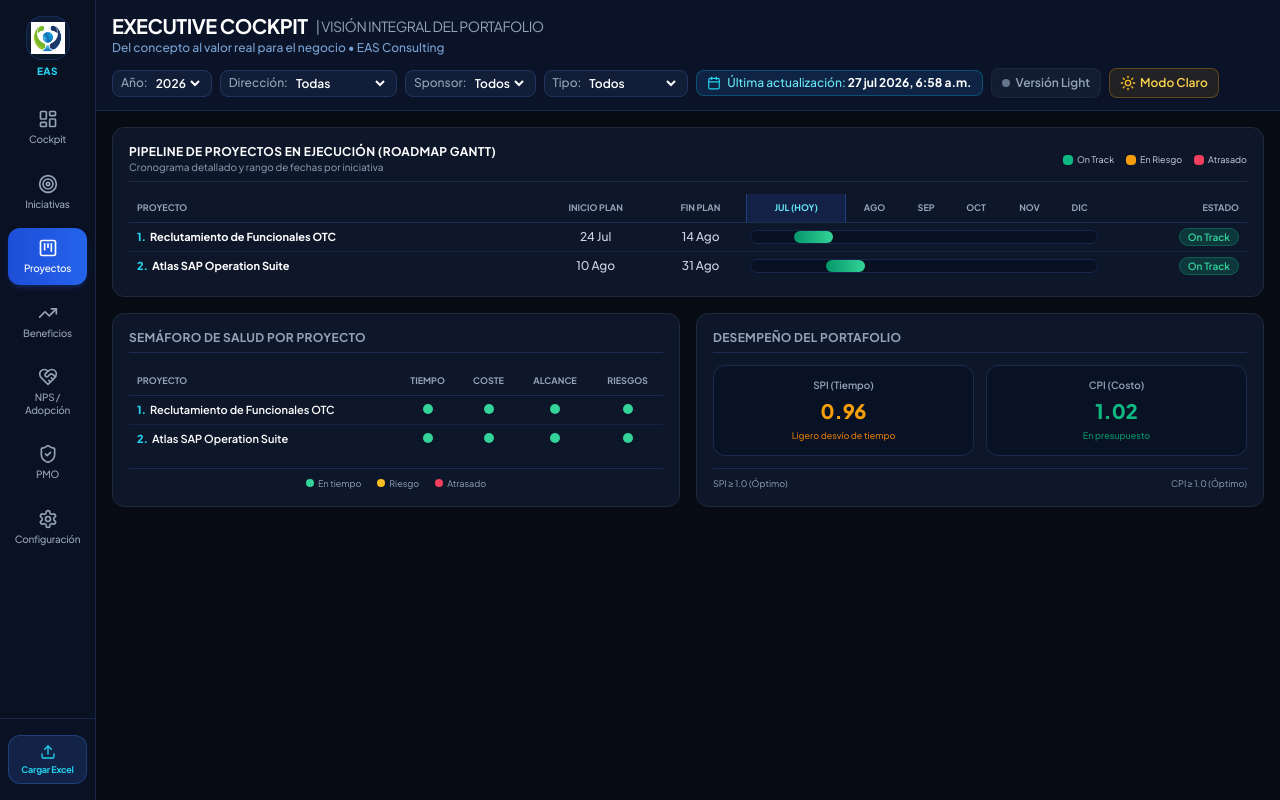
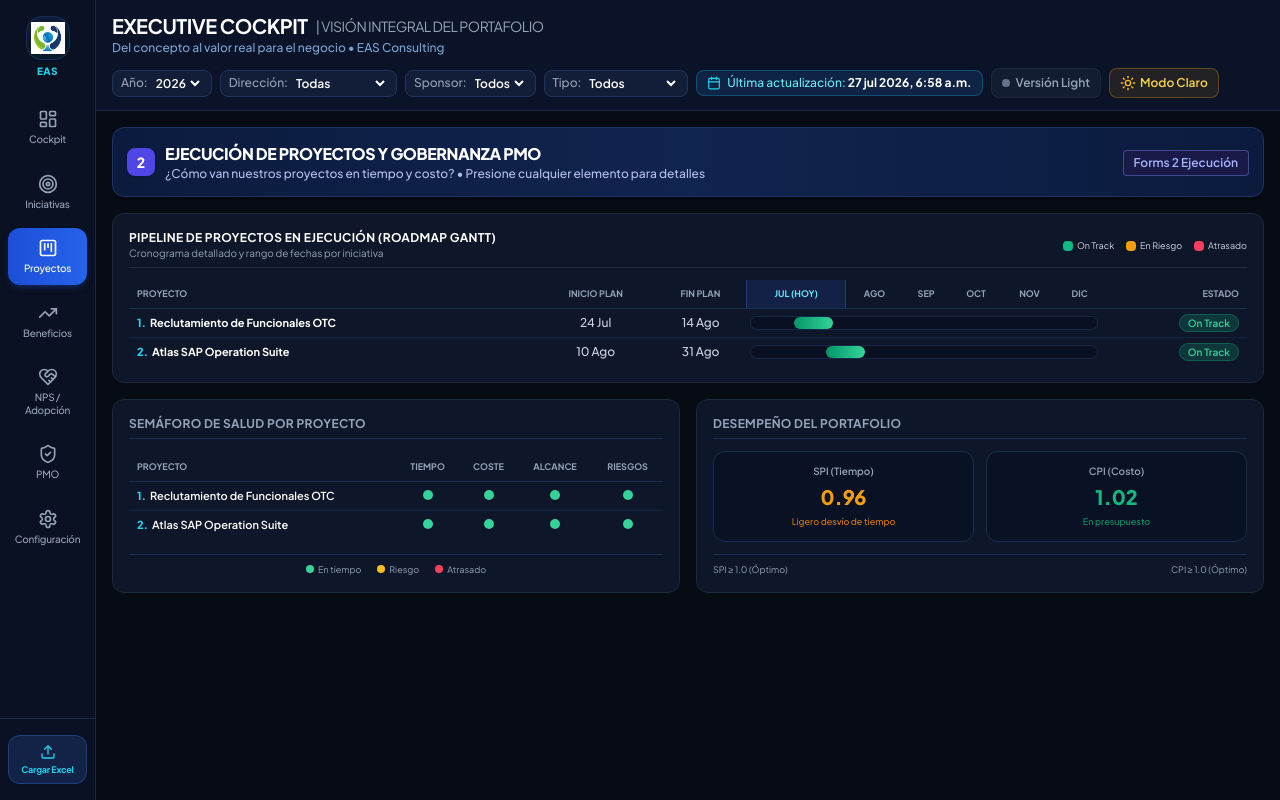
Before and after one commit to eaguilarh/dashboard-estrategia-eas, a React (Vite) app: page / in a window 1280 px wide. Both pictures are taken after a click on the button "Proyectos". Built offline with nearby package versions, Linux system fonts and the light colour scheme.

Commit message:
fix: re-integrate section 2 header banner in Module2Execution

```diff
--- a/src/components/modules/Module2Execution.tsx
+++ b/src/components/modules/Module2Execution.tsx
@@ -83,7 +83,33 @@ export const Module2Execution: React.FC<Module2ExecutionProps> = ({
   const hoverRow = isDark ? 'hover:bg-[#132244]' : 'hover:bg-slate-50';
 
   return (
-    <div className="space-y-4 w-full">
+    <div className="space-y-4 text-left w-full max-w-full overflow-hidden select-none">
+      {/* Module 2 Banner Header */}
+      {!isCockpit && (
+        <div className={`border rounded-xl p-3 sm:p-3.5 flex flex-col sm:flex-row sm:items-center justify-between gap-2 shadow-md transition-colors ${
+          isDark ? 'bg-gradient-to-r from-[#0b1b3d] via-[#102450] to-[#0b1b3d] border-[#1d3363]' : 'bg-gradient-to-r from-indigo-900 via-blue-900 to-indigo-900 border-indigo-800 text-white'
+        }`}>
+          <div className="flex items-center space-x-2.5">
+            <div className="w-7 h-7 rounded-lg bg-indigo-600 flex items-center justify-center font-extrabold text-white text-sm shadow flex-shrink-0">
+              2
+            </div>
+            <div>
+              <h2 className="text-xs sm:text-base font-extrabold text-white tracking-tight uppercase">
+                EJECUCIÓN DE PROYECTOS Y GOBERNANZA PMO
+              </h2>
+              <p className="text-[10px] sm:text-xs text-indigo-200/90 font-medium">
+                ¿Cómo van nuestros proyectos en tiempo y costo? • Presione cualquier elemento para detalles
+              </p>
+            </div>
+          </div>
+          <div className="text-left sm:text-right mt-1 sm:mt-0">
+            <span className="text-xs bg-indigo-950/80 text-indigo-300 border border-indigo-400/40 px-2.5 py-1 rounded font-semibold inline-block">
+              Forms 2 Ejecución
+            </span>
+          </div>
+        </div>
+      )}
+
       <div className={`p-3.5 sm:p-4 rounded-xl border transition-colors min-w-0 w-full ${bgCard}`}>
         <div className="flex items-center justify-between mb-3 pb-1.5 border-b border-slate-700/50">
           <div>
```
